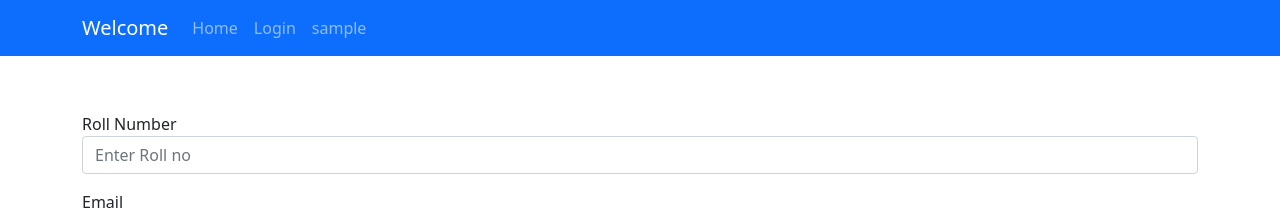
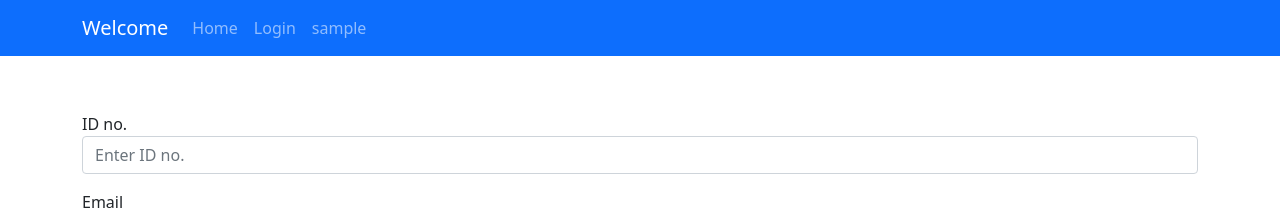
Before and after one commit to ks-keshava-rao/React-Js, a React (Create React App) app in the folder student_portal/: page /signup in a window 1280 px wide. Shown: the top 212 px of the page. Built offline with nearby package versions, Linux system fonts and the light colour scheme.

Commit message:
Update Signup.jsx

```diff
--- a/student_portal/src/components/Admin/Signup.jsx
+++ b/student_portal/src/components/Admin/Signup.jsx
@@ -30,12 +30,12 @@ const Signup = () => {
                 <form onSubmit={HandleSubmit}>
 
                     <div className="form-group py-2">
-                        <label >Roll Number</label>
+                        <label >ID no.</label>
                         <input type="text"
                         className="form-control"
                         id="exampleInputrollno"
                         name='rollNumber'
-                        placeholder="Enter Roll no"
+                        placeholder="Enter ID no."
                         required
                         autoComplete = 'off'
                         value={userData.rollNumber}
```
